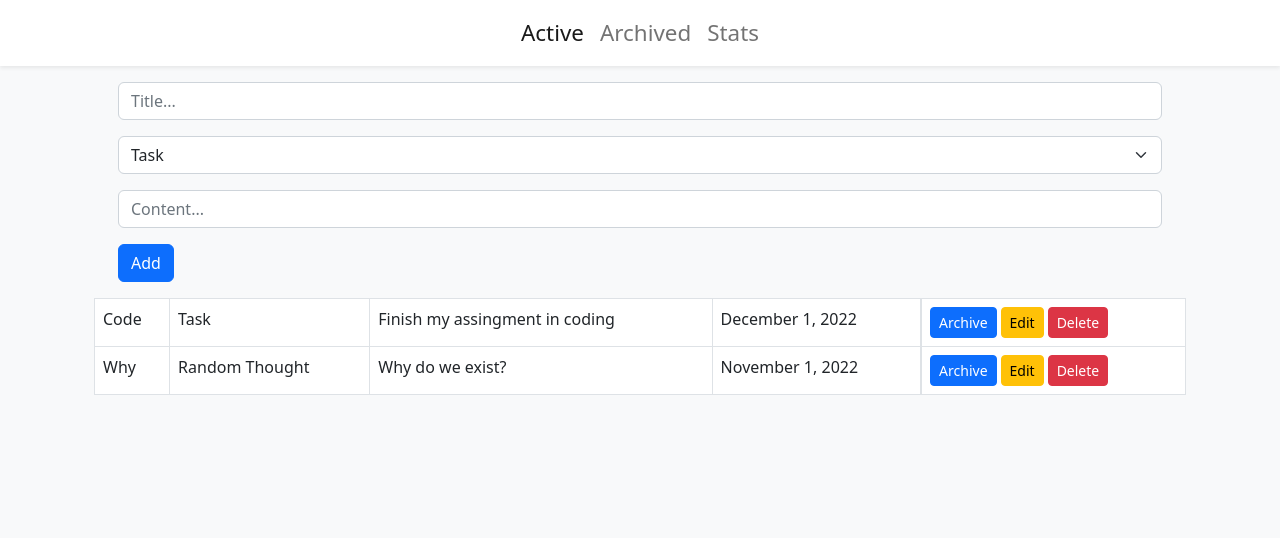
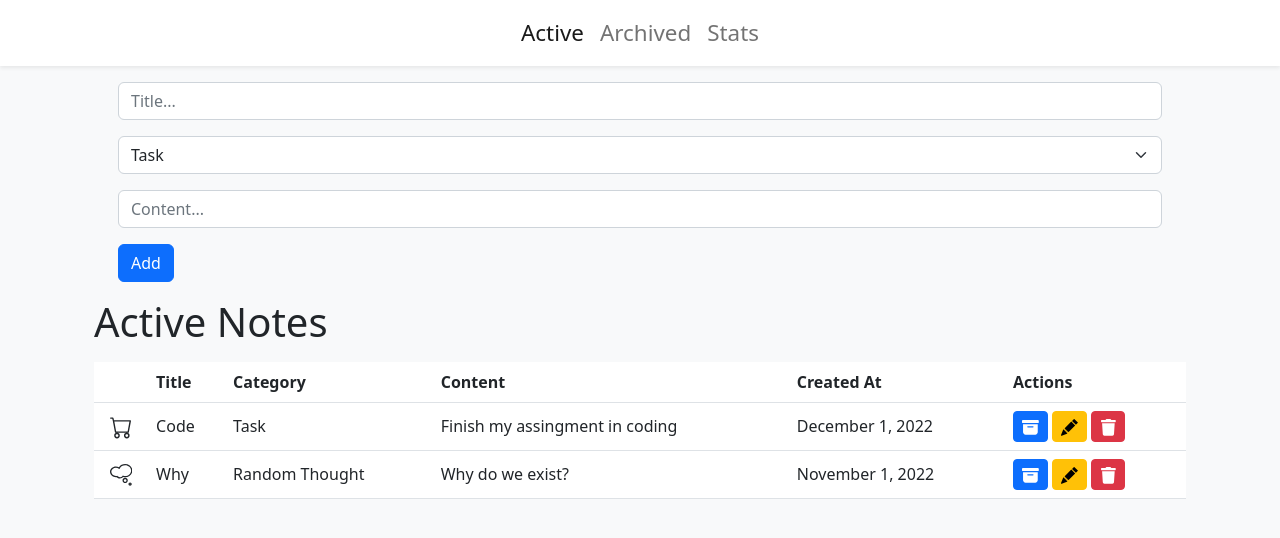
Before and after one commit to mxclfld/notes-app, a React (Create React App) app: page / in a window 1280 px wide. Shown: the top 538 px of the page. Built offline with nearby package versions, Linux system fonts and the light colour scheme.

Commit message:
Create Edit Note & Stats page

```diff
--- a/src/App.tsx
+++ b/src/App.tsx
@@ -3,6 +3,8 @@ import { Routes, Route } from 'react-router-dom'
 import Navbar from './layout/Navbar'
 import ActiveNotes from './pages/ActiveNotes'
 import ArchivedNotes from './pages/ArchivedNotes'
+import EditNote from './pages/EditNote'
+import Stats from './pages/Stats'
 
 function App() {
   return (
@@ -10,8 +12,10 @@ function App() {
       <Navbar />
       <Container className="mb-4">
         <Routes>
+          <Route path="/:noteId" element={<EditNote />}></Route>
           <Route path="/" element={<ActiveNotes />}></Route>
           <Route path="/archived" element={<ArchivedNotes />}></Route>
+          <Route path="/stats" element={<Stats />}></Route>
         </Routes>
       </Container>
     </>
--- a/src/components/Form.tsx
+++ b/src/components/Form.tsx
@@ -1,4 +1,4 @@
-import { useAppDispatch, useForm } from '../app/hooks'
+import { useAppDispatch, useAppSelector, useForm } from '../app/hooks'
 import Container from 'react-bootstrap/Container'
 import FormBs from 'react-bootstrap/Form'
 import Button from 'react-bootstrap/Button'
@@ -7,7 +7,8 @@ import { addNote, editNote } from '../features/notesSlice'
 import { v4 } from 'uuid'
 import { useState } from 'react'
 import { BsExclamationCircleFill } from 'react-icons/bs'
-import { useParams } from 'react-router-dom'
+import { useNavigate, useParams } from 'react-router-dom'
+import { FormValues } from '../app/types'
 
 interface FormProps {
   edit?: boolean
@@ -15,20 +16,27 @@ interface FormProps {
 
 export default function Form({ edit = false }: FormProps) {
   const dispatch = useAppDispatch()
+  const navigate = useNavigate()
   const [warning, setWarning] = useState('')
-  const [values, handleChange] = useForm({
-    title: '',
-    category: 'Task',
-    content: '',
-  })
 
   const { noteId } = useParams()
+  const note = useAppSelector((store) => store.notes.value).find(
+    (note) => note.id === noteId
+  )
+
+  const initialValue = note
+    ? { title: note.title, category: note.category, content: note.content }
+    : ({
+        title: '',
+        category: 'Task',
+        content: '',
+      } as FormValues)
+  const [values, handleChange] = useForm(initialValue)
 
   const handleAddButtonClick = (
     e: React.MouseEvent<HTMLButtonElement, MouseEvent>
   ) => {
     e.preventDefault()
-    console.log(edit)
     if (values.title && values.category && values.content) {
       edit
         ? dispatch(
@@ -49,6 +57,7 @@ export default function Form({ edit = false }: FormProps) {
               createdAt: new Date().toISOString(),
             })
           )
+      navigate('/')
     } else {
       setWarning('Please, provide Title and Content of your note!')
 
--- a/src/components/Table/Table.tsx
+++ b/src/components/Table/Table.tsx
@@ -1,17 +1,27 @@
-import { Note } from '../../app/types'
+import { Note, StatsRow } from '../../app/types'
 import TableRow from './TableRow'
 import { Table as TableBs } from 'react-bootstrap'
 
 interface TableProps {
-  data: Note[]
+  data: Note[] | StatsRow[]
+  headers: string[]
 }
 
-export default function Table({ data }: TableProps) {
+export default function Table({ data, headers }: TableProps) {
   return (
-    <TableBs className="table" bgcolor="white" bordered>
+    <TableBs className="table" bgcolor="white" hover>
+      <thead>
+        <tr>
+          {headers.map((header, index) => (
+            <th className="ps-2" key={index}>
+              {header}
+            </th>
+          ))}
+        </tr>
+      </thead>
       <tbody>
-        {data.map((note) => (
-          <TableRow key={note.id.toString()} data={note} />
+        {data.map((note, index) => (
+          <TableRow key={index} data={note} />
         ))}
       </tbody>
     </TableBs>
--- a/src/components/Table/TableCell.tsx
+++ b/src/components/Table/TableCell.tsx
@@ -1,7 +1,8 @@
 interface TableCellProps {
-  text: string
+  value: string | JSX.Element
+  className?: string
 }
 
-export default function TableCell({ text }: TableCellProps) {
-  return <td>{text}</td>
+export default function TableCell({ value, className = '' }: TableCellProps) {
+  return <td className={className}>{value}</td>
 }
--- a/src/components/Table/TableRow.tsx
+++ b/src/components/Table/TableRow.tsx
@@ -1,13 +1,17 @@
-import { Note } from '../../app/types'
+import { Note, StatsRow } from '../../app/types'
 import TableCell from './TableCell'
 import Button from 'react-bootstrap/Button'
 import { useAppDispatch } from '../../app/hooks'
 import { archiveNote, deleteNote } from '../../features/notesSlice'
 import { dateFormatter } from '../../utils/dateFormatter'
 import { useNavigate } from 'react-router-dom'
+import { FaLightbulb, FaTrash } from 'react-icons/fa'
+import { BsCart, BsFillPencilFill, BsArchiveFill } from 'react-icons/bs'
+import { TfiThought } from 'react-icons/tfi'
+import { isNote } from '../../utils/isNote'
 
 interface TableRowProps {
-  data: Note
+  data: Note | StatsRow
 }
 
 export default function TableRow({ data }: TableRowProps): JSX.Element {
@@ -21,42 +25,58 @@ export default function TableRow({ data }: TableRowProps): JSX.Element {
     navigate(`/${id}`)
   }
 
+  const icons = {
+    'Task': <BsCart size="1.4em" />,
+    'Random Thought': <TfiThought size="1.4em" />,
+    'Idea': <FaLightbulb size="1.4em" />,
+  }
+
+  const actionIconsSize = '1.2em'
+
   return (
     <tr>
+      <TableCell
+        className="text-center align-middle"
+        value={icons[data.category]}
+      />
       {entries.map(([key, value]) => {
-        if (key === 'id' || key === 'archived') return null
+        if (key === 'id' || (isNote(data) && key === 'archived')) return null
         if (key === 'createdAt') value = dateFormatter(value)
         if (key === 'content' && value.length >= MAX_CONTENT_LENGTH)
           value = value.slice(0, MAX_CONTENT_LENGTH) + '...'
-        return <TableCell key={key} text={value.toString()} />
+        return <TableCell className="align-middle" key={key} value={value} />
       })}
-      <td className="d-flex gap-1">
+      {isNote(data) ? (
+        <td className="">
           <Button
+            className="me-1"
             variant="primary"
             size="sm"
             onClick={(e) => dispatch(archiveNote(data.id))}
           >
-          {data.archived ? 'Unarchive' : 'Archive'}
+            <BsArchiveFill size={actionIconsSize} />
           </Button>
           {data.archived ? null : (
             <>
               <Button
+                className="me-1"
                 variant="warning"
                 size="sm"
                 onClick={() => handleClick(data.id)}
               >
-              Edit
+                <BsFillPencilFill size={actionIconsSize} />
               </Button>
               <Button
                 variant="danger"
                 size="sm"
                 onClick={() => dispatch(deleteNote(data.id))}
               >
-              Delete
+                <FaTrash size={actionIconsSize} />
               </Button>
             </>
           )}
         </td>
+      ) : null}
     </tr>
   )
 }
--- a/src/pages/ActiveNotes.tsx
+++ b/src/pages/ActiveNotes.tsx
@@ -7,13 +7,15 @@ import { Note } from '../app/types'
 export default function ActiveNotes() {
   const notes = useAppSelector((store) => store.notes.value)
   const activeNotes: Note[] = notes.filter((note) => !note.archived)
+  const headers = ['', 'Title', 'Category', 'Content', 'Created At', 'Actions']
   return (
     <div>
       <Container className="mb-3">
         <Form />
       </Container>
       <Container>
-        <Table data={activeNotes} />
+        <h1 className="mb-3">Active Notes</h1>
+        <Table data={activeNotes} headers={headers} />
       </Container>
     </div>
   )
--- a/src/pages/ArchivedNotes.tsx
+++ b/src/pages/ArchivedNotes.tsx
@@ -1,14 +1,16 @@
 import { useAppSelector } from '../app/hooks'
 import Table from '../components/Table/Table'
 import { Note } from '../app/types'
+import Container from 'react-bootstrap/Container'
 
 export default function ArchivedNotes() {
   const notes: Note[] = useAppSelector((state) => state.notes.value)
   const archivedNotes: Note[] = notes.filter((note) => note.archived)
+  const headers = ['', 'Title', 'Category', 'Content', 'Created At', 'Actions']
   return (
-    <div>
-      <h1>Archived Notes</h1>
-      <Table data={archivedNotes} />
-    </div>
+    <Container>
+      <h1 className="mb-3">Archived Notes</h1>
+      <Table data={archivedNotes} headers={headers} />
+    </Container>
   )
 }
--- /dev/null
+++ b/src/pages/EditNote.tsx
@@ -0,0 +1,16 @@
+/*TODO:
+ * function takes noteid from url
+ * has Form with edit=true
+ */
+
+import Container from 'react-bootstrap/Container'
+import Form from '../components/Form'
+
+export default function EditNote() {
+  return (
+    <Container className="mb-3">
+      <h1 className="mb-3">Edit Note</h1>
+      <Form edit={true} />
+    </Container>
+  )
+}
--- /dev/null
+++ b/src/pages/Stats.tsx
@@ -0,0 +1,28 @@
+import { useAppSelector } from '../app/hooks'
+import Table from '../components/Table/Table'
+import { Note, StatsRow } from '../app/types'
+import Container from 'react-bootstrap/Container'
+
+export default function Stats() {
+  const notes: Note[] = useAppSelector((state) => state.notes.value)
+
+  const notesCategories = ['Task', 'Random Thought', 'Idea']
+  const stats: StatsRow[] = notesCategories.map((category) => {
+    const notesByCategory = notes.filter((note) => note.category === category)
+    const archived = notesByCategory.filter((note) => note.archived).length
+    const active = notesByCategory.length - archived
+    return {
+      category,
+      active,
+      archived,
+    } as StatsRow
+  })
+
+  const headers = ['', 'Note Category', 'Active', 'Archived']
+  return (
+    <Container>
+      <h1 className="mb-3">Stats</h1>
+      <Table data={stats} headers={headers} />
+    </Container>
+  )
+}
--- /dev/null
+++ b/src/utils/isNote.ts
@@ -0,0 +1,12 @@
+import { Note } from '../app/types'
+
+export function isNote(object: unknown): object is Note {
+  return (
+    Object.prototype.hasOwnProperty.call(object, 'id') &&
+    Object.prototype.hasOwnProperty.call(object, 'title') &&
+    Object.prototype.hasOwnProperty.call(object, 'category') &&
+    Object.prototype.hasOwnProperty.call(object, 'content') &&
+    Object.prototype.hasOwnProperty.call(object, 'archived') &&
+    Object.prototype.hasOwnProperty.call(object, 'createdAt')
+  )
+}
```
Also changed, not shown: src/app/types.ts (+8 -0 lines). Lines whose indentation alone changed are shown as unchanged.
